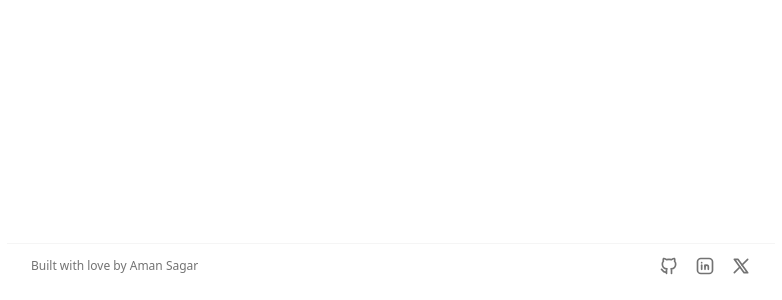
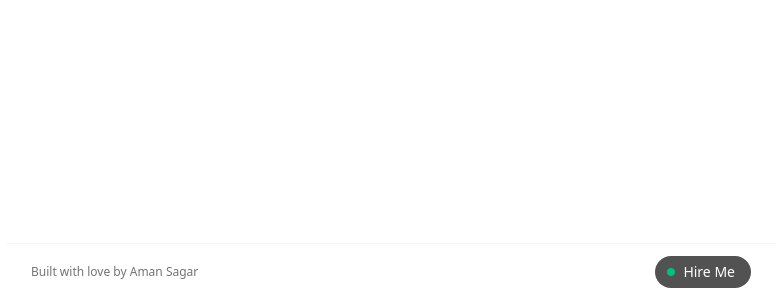
Before and after one commit to AmanSagar0607/amansagar.in, a Next.js app: page /resume in a window 1280 px wide. Shown: the part 1357-1657 px from the top of the page, without its empty margins (249-1031 px from the left). Built offline with nearby package versions, Linux system fonts and the light colour scheme; a web font is replaced by a local one.

Commit message:
create profile links and update footer

```diff
--- a/src/app/globals.css
+++ b/src/app/globals.css
@@ -15,7 +15,7 @@
   --shadow-acceternity: 0px 2px 3px -1px rgba(0, 0, 0, 0.1),  0px 1px 0px 0px rgba(25, 28, 33, 0.02),
    0px 0px 0px 1px rgba(25, 28, 33, 0.08);
 
-  --color-primary: var(--color-neutral-800);
+  --color-primary: var(--color-neutral-700);
   --color-secondary: var(--color-neutral-500);
 }
 .dark {
--- a/src/app/page.tsx
+++ b/src/app/page.tsx
@@ -4,15 +4,17 @@ import { LandingBlogs } from "@/components/landing-blogs";
 import { Heading } from "@/components/heading";
 import { SubHeading } from "@/components/subheading";
 import { projects } from "@/constants/projects";
+import { ProfileLinks } from "@/components/profile-links";
 
 
 export default function Home() {
   return (
     <div className={`min-h-screen flex items-start justify-center`}>
-       <Container className="min-h-[200vh] p-4 md:pt-28 pt-20 md:pb-10 pb-10 md:px-12 px-8">
-        <Heading as="h1"> Aman Sagar</Heading>
-        <SubHeading as="h2">Hello, I&apos;m Aman, and I am working as a Full Stack Developer with more than 6 months of experience. I am a quick learner and a team player.</SubHeading>
-        <Projects projects={projects.slice(0, 3)}/>
+       <Container className="min-h-[200vh] p-4 md:pt-28 pt-22 md:pb-10 pb-10 md:px-12 px-8">
+        <Heading as="h1"> Hey, I&apos;m Aman Sagar</Heading>
+        <SubHeading as="h2">I am working as a <b>Full Stack Developer</b> with more than 6 months of experience. I am a quick learner and a team player.</SubHeading>
+        <ProfileLinks/>
+        <Projects projects={projects.slice(0, 4)}/>
         <LandingBlogs/>
       </Container>
     </div>
--- a/src/components/navbar/footer.tsx
+++ b/src/components/navbar/footer.tsx
@@ -10,19 +10,43 @@ import { Container } from "@/components/container";
 export const Footer = () => {
   return (
     <Container>
-    <div className="flex items-center justify-between border-t px-6 py-3 border-neutral-100 dark:border-neutral-800">
-      <p className="text-xs text-neutral-500 dark:text-neutral-400">Built with love by Aman Sagar</p>
-      <div className="flex items-center justify-center gap-4">
-        <Link href="https://github.com/amansagar0307">
+      <div className="flex items-center justify-between border-t border-neutral-100 px-6 py-3 dark:border-neutral-800">
+        <p className="text-xs  text-neutral-500 dark:text-neutral-400">
+          Built with love by Aman Sagar
+        </p>
+        <div className="flex items-center justify-center gap-4">
+          <Link
+           href="https://calendly.com/amansagar0307/30min"
+            className="group relative ml-4 flex items-center gap-2 rounded-full bg-neutral-600 px-4 py-1.5 pr-4 pl-3 text-sm font-medium text-white transition-colors hover:bg-neutral-700 dark:bg-neutral-700 dark:hover:bg-neutral-600"
+          >
+            <span className="relative flex h-2 w-2">
+              <span className="absolute inline-flex h-full w-full animate-[ping_3s_cubic-bezier(0,0,0.2,1)_infinite] rounded-full bg-emerald-400 opacity-75"></span>
+              <span className="relative inline-flex h-2 w-2 rounded-full bg-emerald-500"></span>
+            </span>
+            <span>Hire Me</span>
+          </Link>
+          {/* Medium */}
+          {/* <Link
+            href="https://medium.com/@amansagar0607"
+            className="text-neutral-500 hover:text-neutral-300"
+          >
+            <svg viewBox="0 0 16 16" className="h-5 w-5" fill="currentColor">
+              <path d="M9.025 8c0 2.485 -2.02 4.5 -4.513 4.5A4.506 4.506 0 0 1 0 8c0 -2.486 2.02 -4.5 4.512 -4.5A4.506 4.506 0 0 1 9.025 8m4.95 0c0 2.34 -1.01 4.236 -2.256 4.236S9.463 10.339 9.463 8c0 -2.34 1.01 -4.236 2.256 -4.236S13.975 5.661 13.975 8M16 8c0 2.096 -0.355 3.795 -0.794 3.795 -0.438 0 -0.793 -1.7 -0.793 -3.795 0 -2.096 0.355 -3.795 0.794 -3.795 0.438 0 0.793 1.699 0.793 3.795" />
+            </svg>
+          </Link> */}
+          {/* Github */}
+          {/* <Link href="https://github.com/amansagar0607">
           <IconBrandGithub className="size-5 text-neutral-500 hover:text-neutral-700" />
-        </Link>
-        <Link href="https://linkedin.com/in/amansagar0307">
+        </Link> */}
+          {/* LinkedIn */}
+          {/* <Link href="https://linkedin.com/in/amansagar0607">
           <IconBrandLinkedin className="size-5 text-neutral-500 hover:text-neutral-700" />
-        </Link>
-        <Link href="https://x.com/amansagar0307">
+        </Link> */}
+          {/* X */}
+          {/* <Link href="https://x.com/amansagar0607">
           <IconBrandX className="size-5 text-neutral-500 hover:text-neutral-700" />
-        </Link>
-      </div>
+        </Link> */}
+        </div>
       </div>
     </Container>
   );
--- a/src/components/navbar/index.tsx
+++ b/src/components/navbar/index.tsx
@@ -106,7 +106,7 @@ export const Navbar = () => {
             transition={{ duration: 0.3 }}
           >
             <Image
-              className="h-8 w-8 rounded-full md:h-10 md:w-10"
+              className="h-10 w-10 rounded-full md:h-10 md:w-10"
               src="/aman-avatar.webp"
               alt="Avatar"
               width={100}
@@ -121,7 +121,7 @@ export const Navbar = () => {
           <div className={`${isMobile ? "hidden" : "flex"} items-center gap-4`}>
             {navItems.map((item, idx) => (
               <Link
-                className="relative px-2 py-1 text-sm text-neutral-700 hover:text-neutral-900 dark:text-neutral-300 dark:hover:text-white transition-colors duration-200"
+                className="relative px-2 py-1 text-sm text-primary hover:text-neutral-900 dark:text-neutral-300 dark:hover:text-white transition-colors duration-200"
                 key={idx}
                 href={item.href}
                 onMouseEnter={() => setHovered(idx)}
```
Also changed, not shown: src/components/profile-links.tsx (added, +73 -0 lines).
